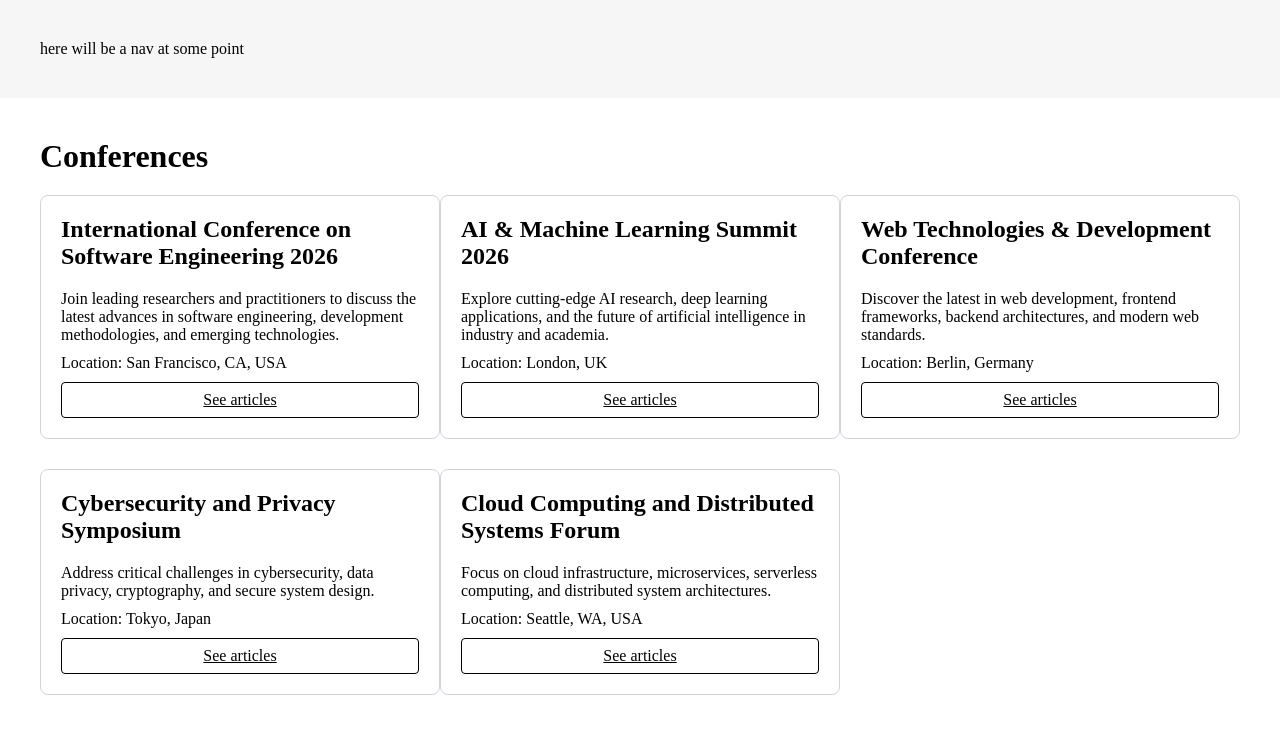
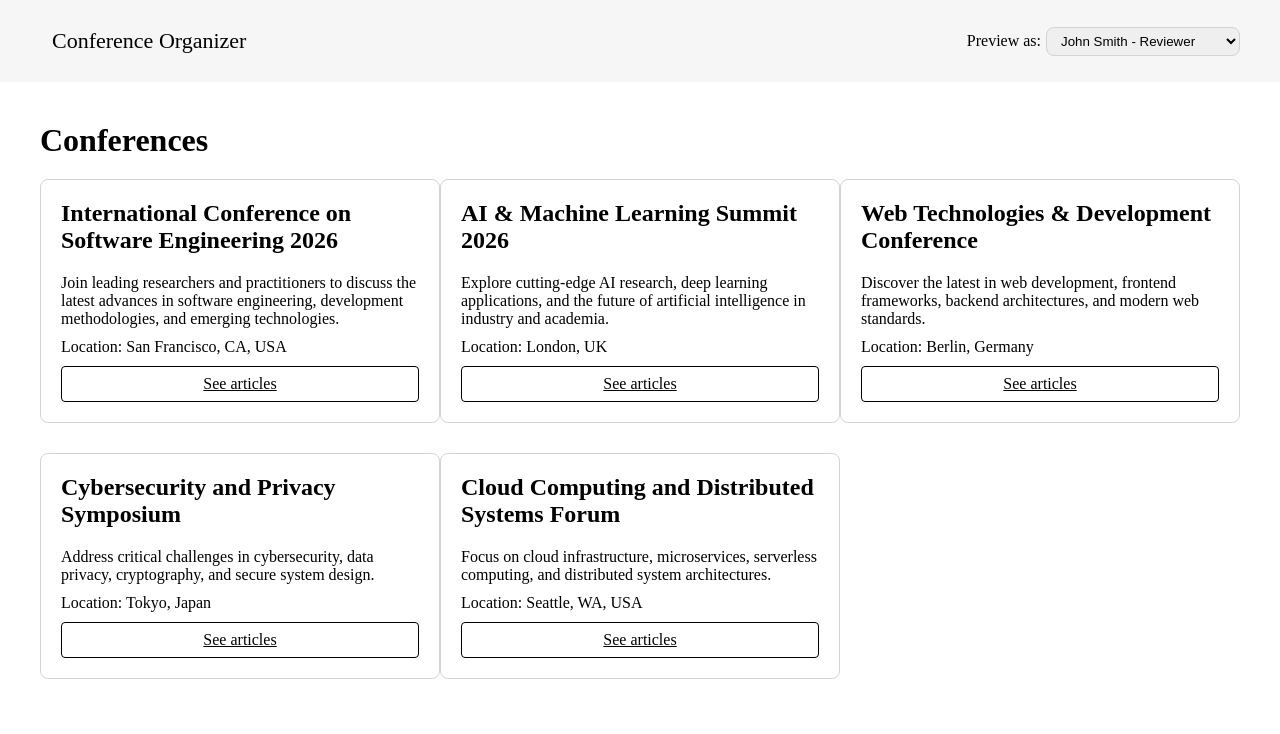
Before and after one commit to luisavlad/conference_organizer, a React (Vite) app in the folder client/: page / in a window 1280 px wide. Shown: the top 734 px of the page. Built offline with nearby package versions, Linux system fonts and the light colour scheme.

Commit message:
added user context to track roles

```diff
--- a/client/src/App.jsx
+++ b/client/src/App.jsx
@@ -1,15 +1,40 @@
-import { Route, Routes } from "react-router-dom";
+import { Link, Route, Routes } from "react-router-dom";
 import styles from "./App.module.css";
 import About from "./pages/About";
 import Conference from "./pages/Conference";
 import Conferences from "./pages/Conferences";
 import NotFound from "./pages/NotFound";
 import Article from "./pages/Article";
+import { useUser } from "./contexts/UserContext";
 
 export default function App() {
+  const { currentUser, switchUser, allUsers } = useUser();
+
   return (
     <>
-      <nav className={styles.header}>here will be a nav at some point</nav>
+      <nav className={styles.header}>
+        <div className={styles.navContent}>
+          <Link to="/" className={`${styles.link}`}>
+            Conference Organizer
+          </Link>
+          <div className={styles.userDropdown}>
+            <label htmlFor="userSelect">Preview as: </label>
+            <select
+              id="userSelect"
+              value={currentUser.id}
+              onChange={(e) => switchUser(e.target.value)}
+              className={styles.userSelect}
+            >
+              {allUsers.map((user) => (
+                <option key={user.id} value={user.id}>
+                  {user.name} - {user.role}
+                </option>
+              ))}
+            </select>
+          </div>
+        </div>
+      </nav>
+
       <div className={styles.container}>
         <Routes>
           <Route path="/" element={<Conferences />} />
--- a/client/src/App.module.css
+++ b/client/src/App.module.css
@@ -1,9 +1,41 @@
 .header {
   background-color: var(--background--hover);
-  padding: 4rem;
+  padding: 2rem 4rem;
+}
+
+.navContent {
+  display: flex;
+  justify-content: space-between;
+  align-items: center;
+}
+
+.userDropdown {
+  display: flex;
+  align-items: center;
+  gap: 0.5rem;
+}
+
+.userSelect {
+  padding: 0.5rem 1rem;
+  border: 1px solid var(--background--lines);
+  border-radius: 8px;
+  cursor: pointer;
 }
 
 .container {
   flex-grow: 1;
   padding: 4rem;
 }
+
+.link {
+  font-size: var(--fontsize--xlarge);
+  border: none;
+  background-color: var(--background--hover);
+  text-decoration: none;
+}
+
+.link:hover {
+  background-color: var(--background--hover);
+  color: var(--primary);
+  font-weight: 700;
+}
--- /dev/null
+++ b/client/src/contexts/UserContext.jsx
@@ -0,0 +1,56 @@
+import { createContext, useContext, useState } from "react";
+
+const UserContext = createContext();
+
+// Mock users with different roles and database-linked IDs
+const MOCK_USERS = [
+  {
+    id: "a1b2c3d4-e5f6-4a5b-8c9d-0e1f2a3b4c5d",
+    name: "John Smith",
+    role: "Reviewer",
+    email: "john.reviewer@conference.com",
+  },
+  {
+    id: "b2c3d4e5-f6a7-4b5c-9d0e-1f2a3b4c5d6e",
+    name: "Sarah Johnson",
+    role: "Author",
+    email: "sarah.author@conference.com",
+  },
+  {
+    id: "c3d4e5f6-a7b8-4c5d-0e1f-2a3b4c5d6e7f",
+    name: "Michael Chen",
+    role: "Organizer",
+    email: "michael.organizer@conference.com",
+  },
+];
+
+export function UserProvider({ children }) {
+  const [currentUser, setCurrentUser] = useState(MOCK_USERS[0]);
+
+  const switchUser = (userId) => {
+    const user = MOCK_USERS.find((u) => u.id === userId);
+    if (user) {
+      setCurrentUser(user);
+    }
+  };
+
+  return (
+    <UserContext.Provider
+      value={{
+        currentUser,
+        switchUser,
+        allUsers: MOCK_USERS,
+      }}
+    >
+      {children}
+    </UserContext.Provider>
+  );
+}
+
+export function useUser() {
+  const context = useContext(UserContext);
+  if (!context) {
+    throw new Error("useUser must be used within a UserProvider");
+  }
+  return context;
+}
--- a/client/src/index.css
+++ b/client/src/index.css
@@ -67,3 +67,7 @@ button:hover {
   background-color: var(--primary);
   color: var(--background);
 }
+
+.reset {
+  all: unset;
+}
--- a/client/src/main.jsx
+++ b/client/src/main.jsx
@@ -2,12 +2,15 @@ import { StrictMode } from "react";
 import { createRoot } from "react-dom/client";
 import { BrowserRouter } from "react-router-dom";
 import App from "./App.jsx";
+import { UserProvider } from "./contexts/UserContext.jsx";
 import "./index.css";
 
 createRoot(document.getElementById("root")).render(
   <StrictMode>
     <BrowserRouter>
-      <App />
+      <UserProvider>
+        <App />
+      </UserProvider>
     </BrowserRouter>
   </StrictMode>
 );
```
